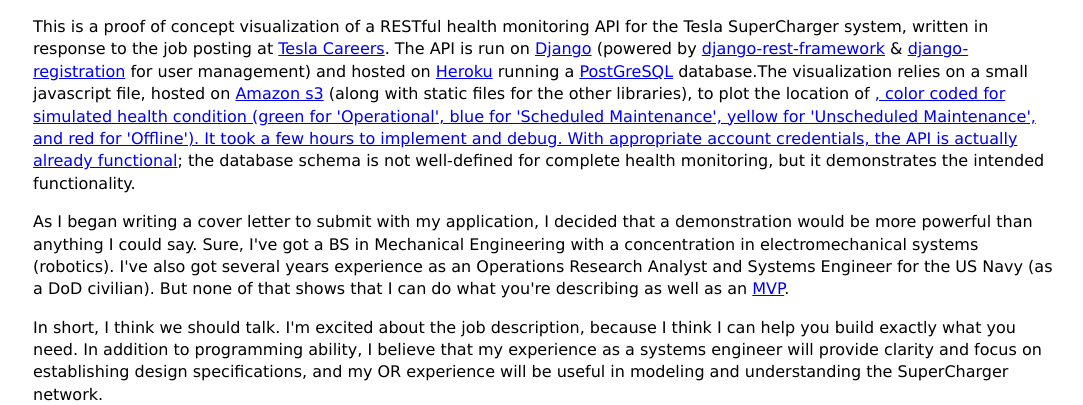
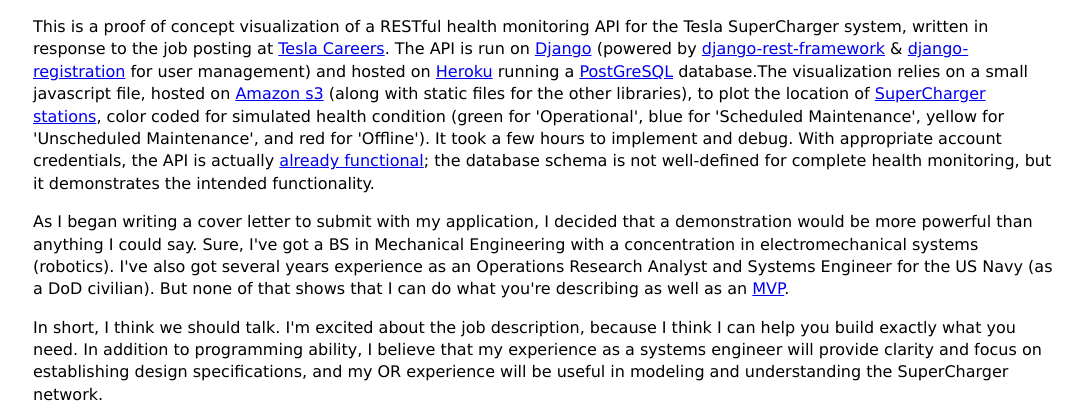
Before and after one commit to cgearhart/GMapDemo, a Django app: page /index.html in a window 1280 px wide. Shown: the part 640-1045 px from the top of the page, without its empty margins (95-1178 px from the left). Run offline with Django 3.2, Linux system fonts and the light colour scheme; parts of the project's set-up code (start-up, migrations or seed data) failed here and were passed over; some libraries are stand-ins or nearby versions.

Commit message:
fix missing href anchor bracket in index.html

```diff
--- a/templates/index.html
+++ b/templates/index.html
@@ -24,7 +24,7 @@
         <div id="contents">
             <div id="map_canvas"></div>
             <div id="message">
-                <p>This is a proof of concept visualization of a RESTful health monitoring API for the Tesla SuperCharger system, written in response to the job posting at <a href="http://ch.tbe.taleo.net/CH07/ats/careers/requisition.jsp;jsessionid=293A81224C0421722B0A2C9A01F9C306.NA10_primary_jvm?org=TESLA&cws=1&rid=12410">Tesla Careers</a>. The API is run on <a href="https://www.djangoproject.com/">Django</a> (powered by <a href="http://django-rest-framework.org/">django-rest-framework</a> &amp; <a href="https://bitbucket.org/ubernostrum/django-registration/">django-registration</a> for user management) and hosted on <a href="https://www.heroku.com/">Heroku</a> running a <a href="https://postgres.heroku.com/">PostGreSQL</a> database.The visualization relies on a small javascript file, hosted on <a href="http://aws.amazon.com/s3/">Amazon s3</a> (along with static files for the other libraries), to plot the location of <a href="http://www.teslamotors.com/supercharger"SuperCharger stations</a>, color coded for simulated health condition (green for 'Operational', blue for 'Scheduled Maintenance', yellow for 'Unscheduled Maintenance', and red for 'Offline'). It took a few hours to implement and debug. With appropriate account credentials, the API is actually <a href="http://teslascdemo.herokuapp.com/stations/">already functional</a>; the database schema is not well-defined for complete health monitoring, but it demonstrates the intended functionality.</p>
+                <p>This is a proof of concept visualization of a RESTful health monitoring API for the Tesla SuperCharger system, written in response to the job posting at <a href="http://ch.tbe.taleo.net/CH07/ats/careers/requisition.jsp;jsessionid=293A81224C0421722B0A2C9A01F9C306.NA10_primary_jvm?org=TESLA&cws=1&rid=12410">Tesla Careers</a>. The API is run on <a href="https://www.djangoproject.com/">Django</a> (powered by <a href="http://django-rest-framework.org/">django-rest-framework</a> &amp; <a href="https://bitbucket.org/ubernostrum/django-registration/">django-registration</a> for user management) and hosted on <a href="https://www.heroku.com/">Heroku</a> running a <a href="https://postgres.heroku.com/">PostGreSQL</a> database.The visualization relies on a small javascript file, hosted on <a href="http://aws.amazon.com/s3/">Amazon s3</a> (along with static files for the other libraries), to plot the location of <a href="http://www.teslamotors.com/supercharger">SuperCharger stations</a>, color coded for simulated health condition (green for 'Operational', blue for 'Scheduled Maintenance', yellow for 'Unscheduled Maintenance', and red for 'Offline'). It took a few hours to implement and debug. With appropriate account credentials, the API is actually <a href="http://teslascdemo.herokuapp.com/stations/">already functional</a>; the database schema is not well-defined for complete health monitoring, but it demonstrates the intended functionality.</p>
                 <p>As I began writing a cover letter to submit with my application, I decided that a demonstration would be more powerful than anything I could say. Sure, I've got a BS in Mechanical Engineering with a concentration in electromechanical systems (robotics). I've also got several years experience as an Operations Research Analyst and Systems Engineer for the US Navy (as a DoD civilian). But none of that shows that I can do what you're describing as well as an <a href="http://en.wikipedia.org/wiki/Minimum_viable_product">MVP</a>.</p>
                 <p>In short, I think we should talk. I'm excited about the job description, because I think I can help you build exactly what you need. In addition to programming ability, I believe that my experience as a systems engineer will provide clarity and focus on establishing design specifications, and my OR experience will be useful in modeling and understanding the SuperCharger network.</p>
                 <p>My contact information is included in my application, or I can be reached at <a href="mailto:cgearhart@gmail.com">cgearhart@gmail.com</a>, or via <a href="www.linkedin.com/pub/christopher-gearhart/54/470/905/">LinkedIn</a>.</p>
```
